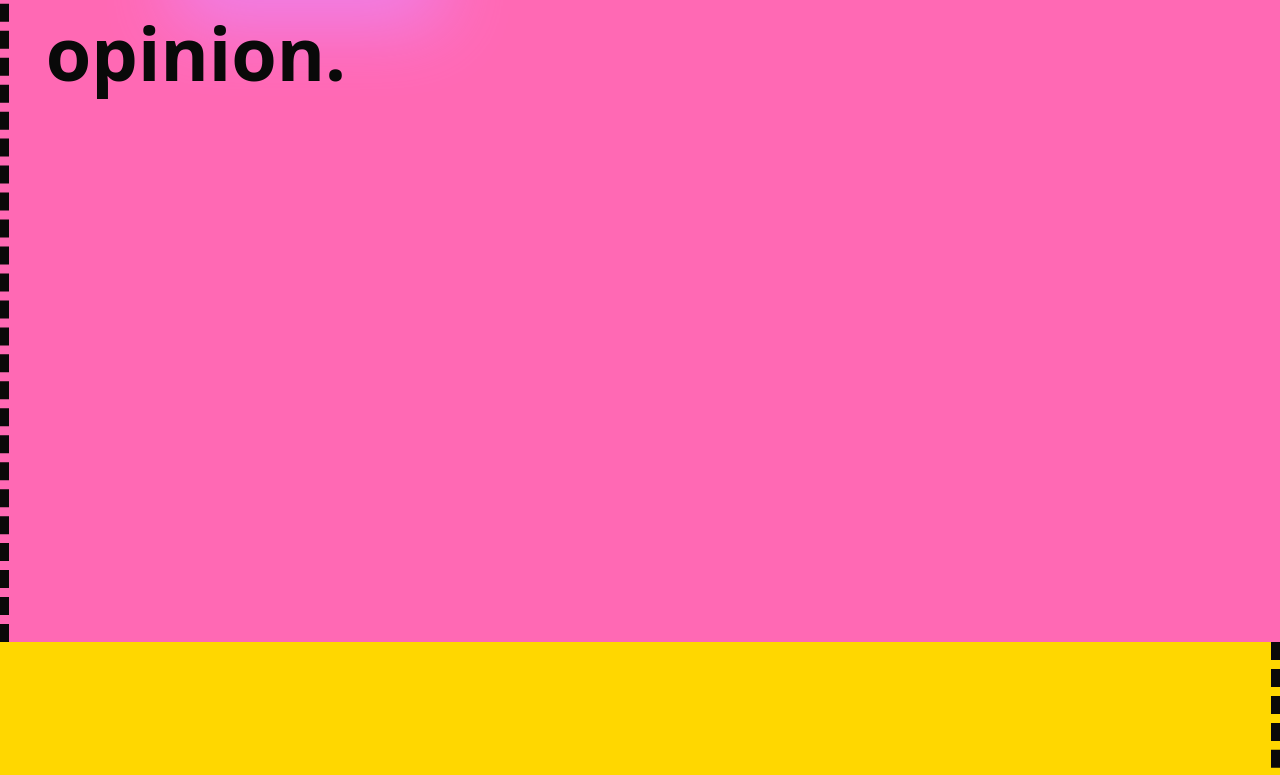
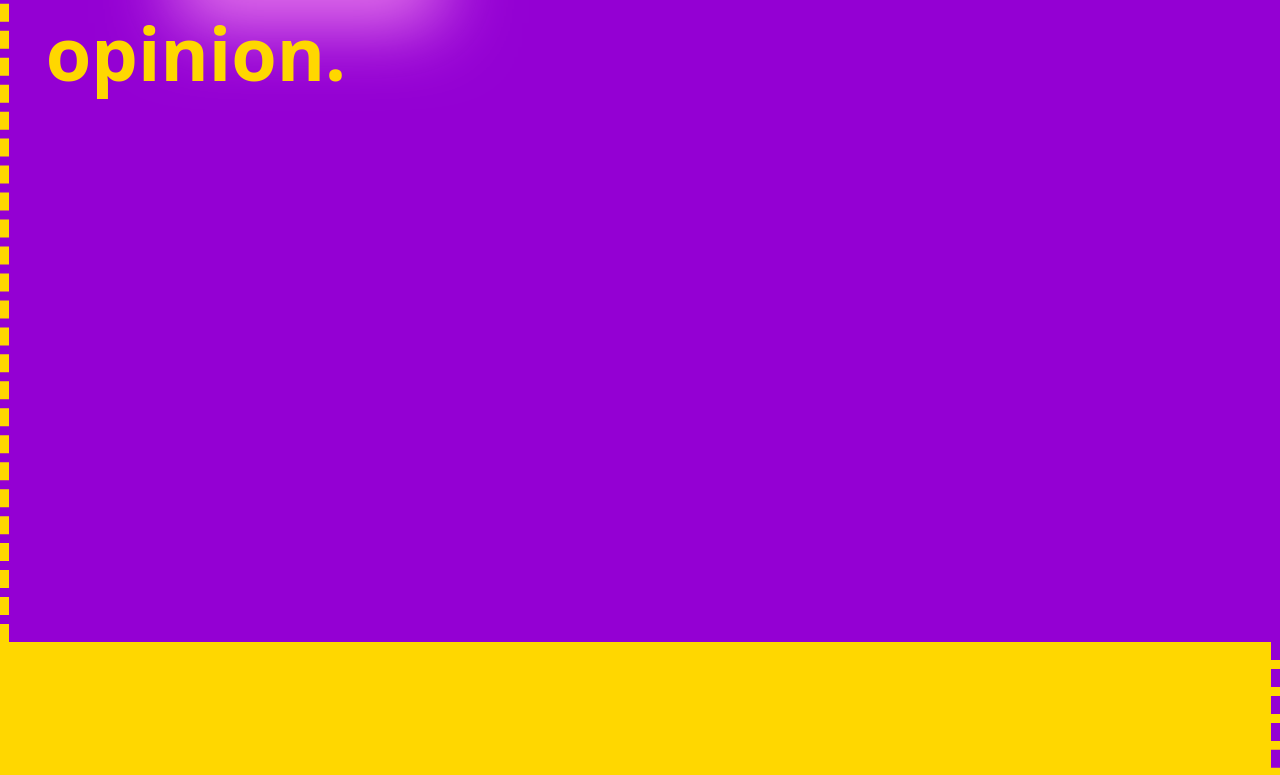
Before and after one commit to webmural/cuerpo, a plain HTML site: page index.html in a window 1280 px wide. Shown: the part 158-933 px from the top of the page. Drawn offline with Linux system fonts and the light colour scheme.

Commit message:
#2 FLip FLoP Color

```diff
--- a/opinion.css
+++ b/opinion.css
@@ -1,10 +1,10 @@
 @media (color) {
-  ::selection { background: #010101; color: orangered }
+  ::selection { background: sandybrown; color: purple }
   .flora :not(.nativa) { color: inherit }
-  .sol.sol { background: gold; color: #090909 }
-  .luna.luna { background: #090909; color: hotpink }
-  .jugo.jugo { background: hotpink; color: #090909 }
-  .metal.metal { background: silver; color: #090909 }
+  .sol.sol { background: gold; color: darkviolet }
+  .luna.luna { background: sandybrown; color: purple }
+  .jugo.jugo { background: darkviolet; color: gold }
+  .metal.metal { background: silver; color: purple }
 }
 
 :link {
```
